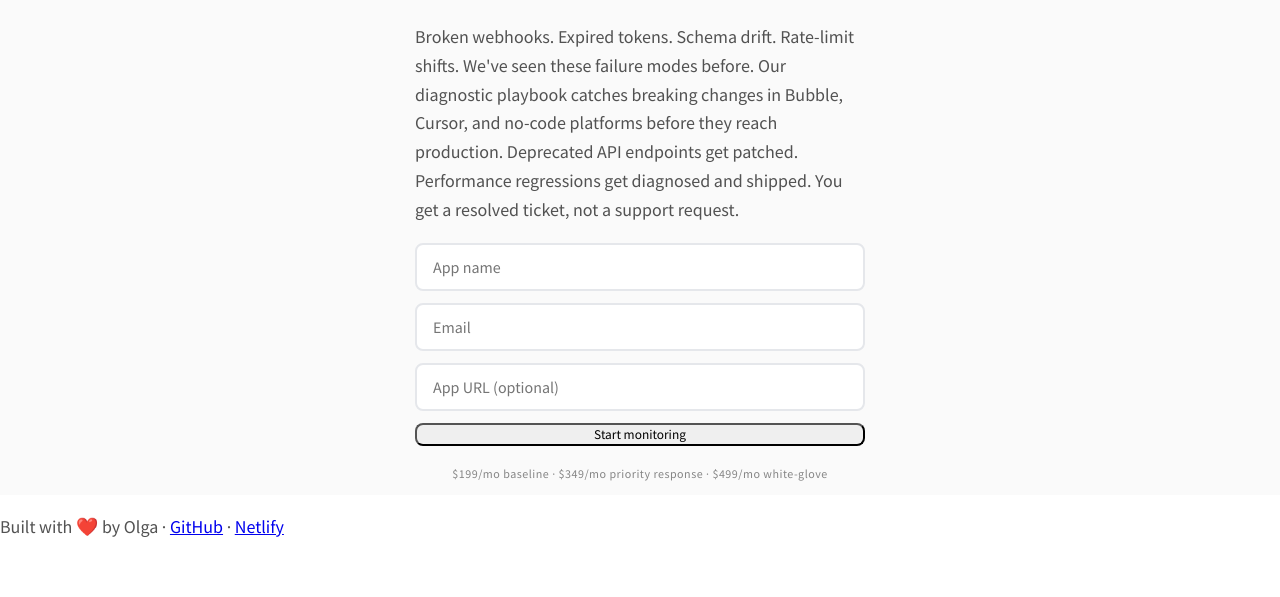
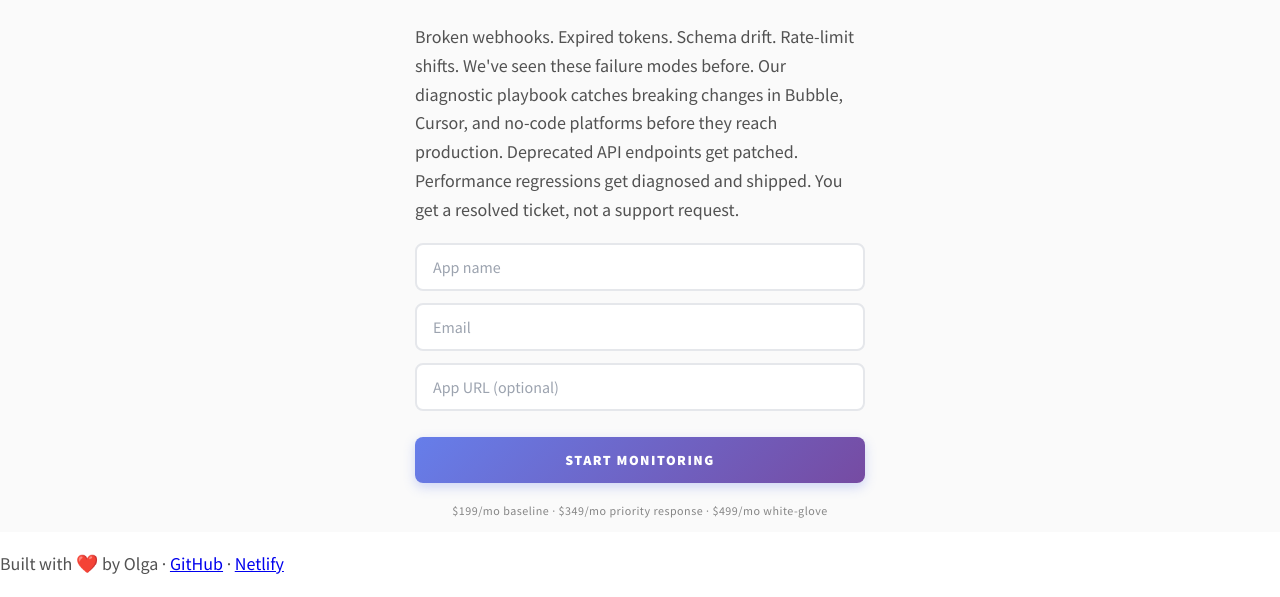
Before and after one commit to SheillaO/Olly-AI, a website built with Vite: page index.html in a window 1280 px wide. Shown: the part 418-1015 px from the top of the page. Before the commit the page ends 978 px from the top, so only its background shows below. Built offline with nearby package versions, Linux system fonts and the light colour scheme; files whose address does not match are found by name.

Commit message:
Update styles.css

```diff
--- a/styles.css
+++ b/styles.css
@@ -150,3 +150,59 @@ input {
 input:hover {
     border-color: #d1d5db;
 }
+
+input:focus {
+    outline: none;
+    border-color: #667eea;
+    background-color: #f9fafb;
+    box-shadow: 0 0 0 3px rgba(102, 126, 234, 0.1);
+}
+
+input::placeholder {
+    color: #9ca3af;
+}
+
+.btn {
+    text-transform: uppercase;
+    font-weight: 900;
+    letter-spacing: 1.5px;
+    padding: 1em 0;
+    border: none;
+    cursor: pointer;
+    font-size: 0.875rem;
+}
+
+.btn-primary {
+    color: white;
+    background: linear-gradient(135deg, #667eea 0%, #764ba2 100%);
+    margin-top: 1em;
+    box-shadow: 0 4px 12px rgba(102, 126, 234, 0.3);
+    position: relative;
+    overflow: hidden;
+}
+
+.btn-primary::before {
+    content: '';
+    position: absolute;
+    top: 0;
+    left: -100%;
+    width: 100%;
+    height: 100%;
+    background: linear-gradient(90deg, transparent, rgba(255, 255, 255, 0.2), transparent);
+    transition: left 0.5s ease;
+}
+
+.btn-primary:hover::before {
+    left: 100%;
+}
+
+.btn-primary:hover,
+.btn-primary:focus {
+    transform: translateY(-2px);
+    box-shadow: 0 6px 20px rgba(102, 126, 234, 0.4);
+}
+
+.btn-primary:active {
+    transform: translateY(0);
+    box-shadow: 0 2px 8px rgba(102, 126, 234, 0.3);
+}
```
